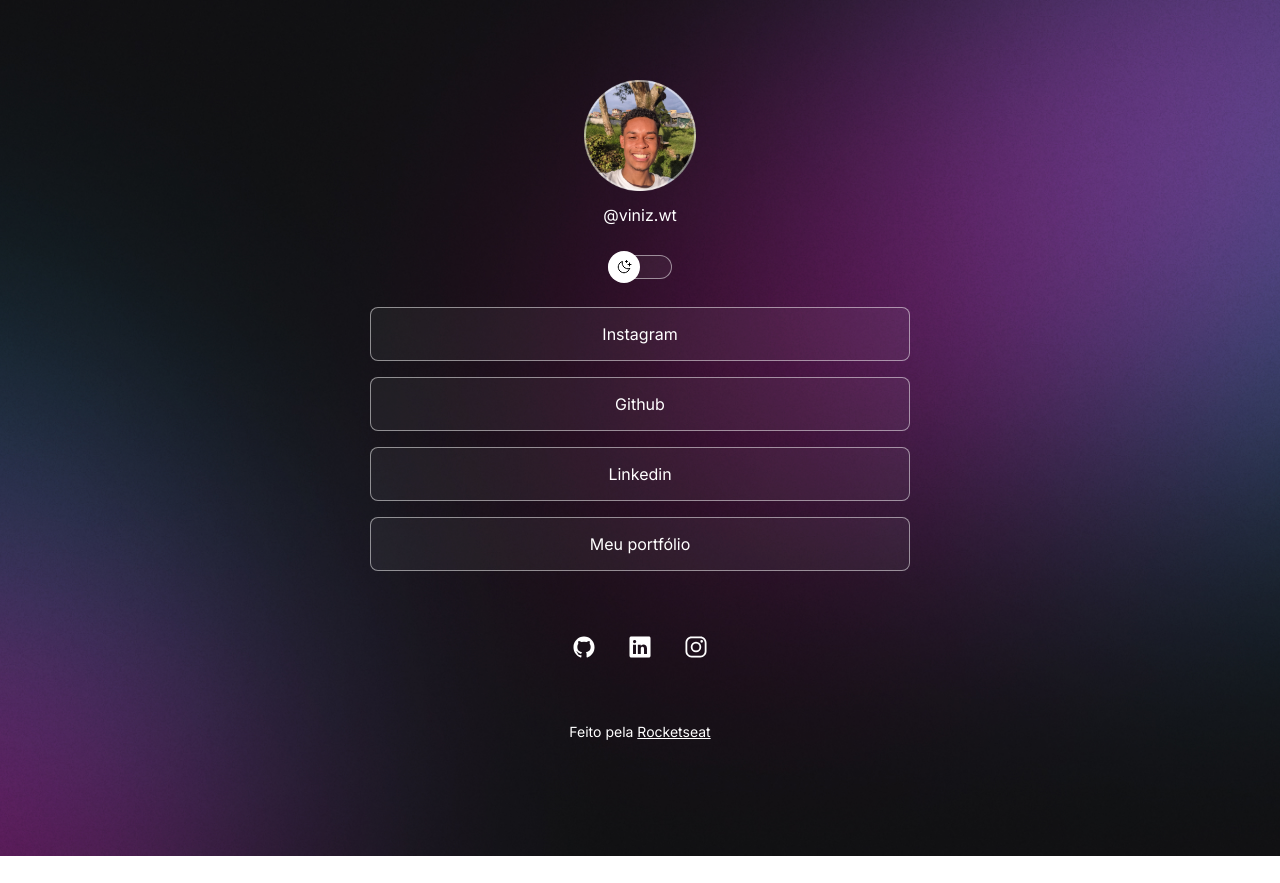
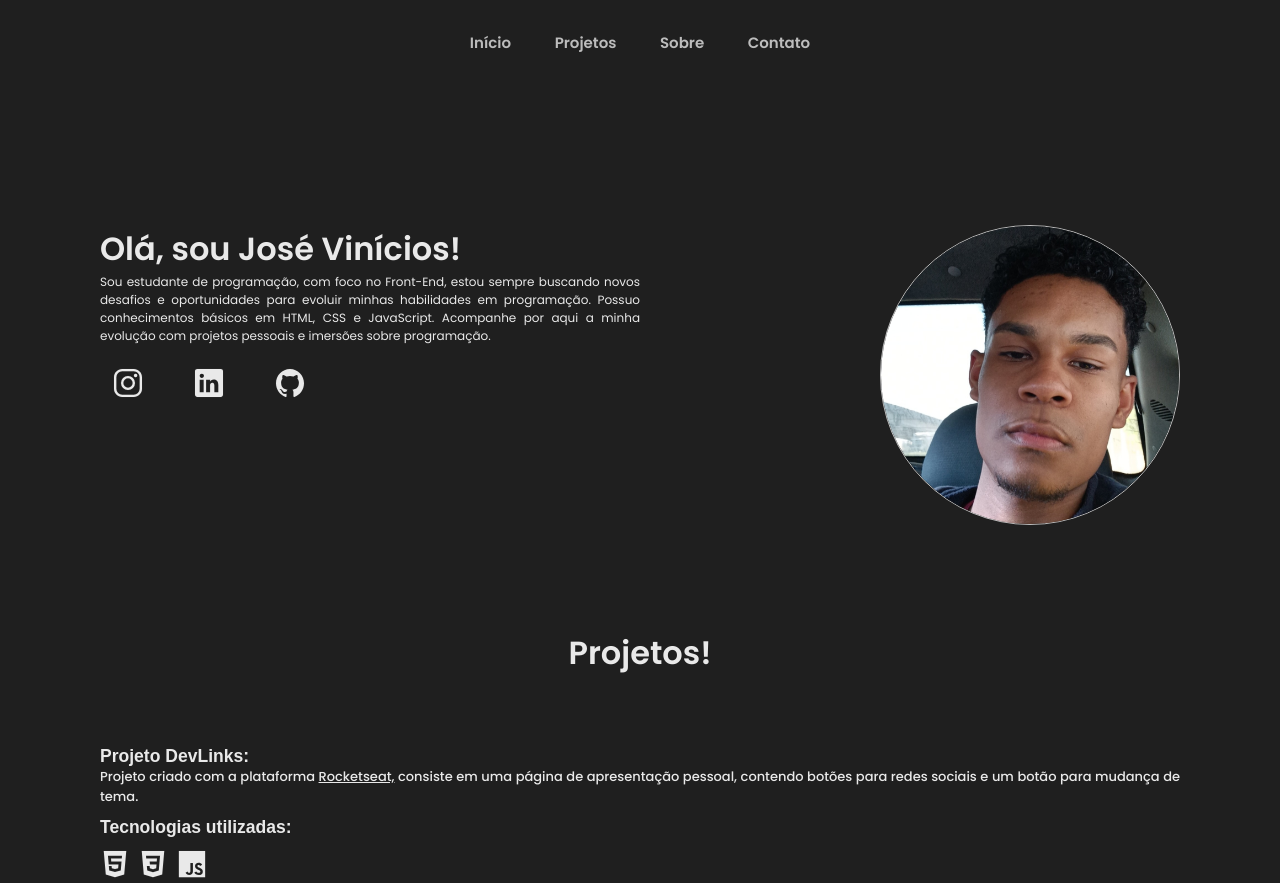
Before and after one commit to JoseVinicios/projetoDevLinks, a plain HTML site: page index.html in a window 1280 px wide. Shown: the top 883 px of the page. Before the commit the page ends 856 px from the top, so only its background shows below. Drawn offline with nearby package versions, Linux system fonts and the light colour scheme.

Commit message:
att projetos

```diff
--- a/index.html
+++ b/index.html
@@ -1,60 +1,113 @@
 <!DOCTYPE html>
-<html lang="pt-br" class="">
+<html lang="pt-br">
 <head>
+    <meta charset="UTF-8">
+    <meta name="viewport" content="width=device-width, initial-scale=1.0">
     <link rel="preconnect" href="https://fonts.googleapis.com">
     <link rel="preconnect" href="https://fonts.gstatic.com" crossorigin>
-    <link href="https://fonts.googleapis.com/css2?family=Inter&display=swap" rel="stylesheet">
-    <meta charset="UTF-8">
-    <meta name="viewport" content="width=device-width, initial-scale=1.0">
+    <link href="https://fonts.googleapis.com/css2?family=Poppins:ital,wght@0,100;0,200;0,300;0,400;0,500;0,600;0,700;0,800;0,900;1,100;1,200;1,300;1,400;1,500;1,600;1,700;1,800;1,900&display=swap" rel="stylesheet">
     <link rel="stylesheet" href="style.css">
-    <title>DevLinks</title>
+    <title>Vinícios Portifólio</title>
 </head>
 <body>
-    <div id="container">
-        <div id="profile">
-        <img src="assets/avatar.png" alt="Foto de Vinícios">
-                <p>@viniz.wt</p>
-        </div>
-    <div id="botao" onclick="toggleMode()">
-        <button>
-        </button>
-        <span></span>
-    </div>
-        <ul>
-            <li>
-                <a href="https://www.instagram.com/viniz.wt/" target="_blank">Instagram</a>
-            </li>
-            <li>
-                <a href="https://github.com/viniz08" target="_blank">Github</a>
-            </li>
-            <li>
-            <a href="https://www.linkedin.com/in/jos%C3%A9-vin%C3%ADcios-silva-dos-santos-5305a6234/" target="_blank">Linkedin</a>
-            </li>
-            <li>
-                <a href="#" target="_blank">Meu portfólio</a>
-            </li>
-        </ul>
-        <div id="links">
-            <a href="https://github.com/viniz08" target="_blank">
-             <ion-icon name="logo-github"></ion-icon>
+    <header>
+        <nav>
+
+            <a class="links" href="#">Início</a>
+            <a class="links" href="#">Projetos</a>
+            <a class="links" href="#">Sobre</a>
+            <a class="links" href="#">Contato</a>
+
+           </nav>
+    </header>
+
+    <div class="container">
+    <main class="Início" class="Projetos" class="Sobre">
+        <img id="imagem1" src="assets/vinicios.jpeg" alt="foto de josé vinícios">
+        <h1>Olá, sou José Vinícios!</h1>
+
+        <p class="paragrafo">
+            Sou estudante de programação, com foco no Front-End,
+            estou sempre buscando novos desafios e oportunidades para evoluir minhas habilidades em programação.
+            Possuo conhecimentos básicos em HTML, CSS e JavaScript. Acompanhe por aqui a minha evolução com projetos pessoais e imersões sobre programação.
+        </p>
+
+        <div id="redes">
+            <a href="https://www.instagram.com/viniz.wt/" target="_blank">
+                <ion-icon name="logo-instagram"></ion-icon>
             </a>
-
             <a href="https://www.linkedin.com/in/jos%C3%A9-vin%C3%ADcios-silva-dos-santos-5305a6234/" target="_blank">
                 <ion-icon name="logo-linkedin"></ion-icon>
             </a>
+            <a href="https://github.com/JoseVinicios" target="_blank">
+                <ion-icon name="logo-github"></ion-icon>
+            </a>
 
-            <a href="https://www.instagram.com/viniz.wt/" target="_blank">
-                <ion-icon name="logo-instagram"></ion-icon>
-            </a>
         </div>
-        <footer>
-            Feito pela <a href="https://rocketseat.com.br">Rocketseat</a>
-        </footer>
+
+    </main>
+
     </div>
 
+    <!--Projetos-->
+    <div class="container2">
+        <h1>Projetos!</h1>
+    <div class="projeto">
+    <ul>
+        <li>
+            <h3>Projeto DevLinks:</h3>
+            <p class="paragrafo2">Projeto criado com a plataforma <a href="https://www.rocketseat.com.br/discover" target="_blank">Rocketseat,</a>
+            consiste em uma página de apresentação pessoal, contendo botões para redes sociais e um botão para
+            mudança de tema.
+            </p>
+            <h3>Tecnologias utilizadas:</h3>
+            <p class="tecicons">
+                    <ion-icon name="logo-html5"></ion-icon>
+                    <ion-icon name="logo-css3"></ion-icon>
+                    <ion-icon name="logo-javascript"></ion-icon>
+            </p>
+
+
+            <img class="devlinksimg" src="assets/devlinks.png" alt="projeto dev links modo escuro">
+
+        <div class="acessos">
+            <a href="//josevinicios.github.io/projetoDevLinks/" target="_blank">
+                <ion-icon name="globe-outline"></ion-icon>
+                Site</a>
+            <a href="https://github.com/JoseVinicios/projetoDevLinks" target="_blank">
+                <ion-icon name="logo-github"></ion-icon>
+                Repositório</a>
+        </div>
+        </li>
+    </ul>
+    <ul>
+        <li>
+            <h3>Projeto Nlw-Unite:</h3>
+            <p class="paragrafo2">Outro projeto criado com a plataforma <a href="https://www.rocketseat.com.br/discover" target="_blank">Rocketseat,</a>
+            consiste em uma página de formulário, com lista atualizada, opção de check-in utilizando o JavaScript, feito em três vídeo aulas.
+            </p>
+            <h3>Tecnologias utilizadas:</h3>
+        <p class="tecicons">
+                <ion-icon name="logo-html5"></ion-icon>
+                <ion-icon name="logo-css3"></ion-icon>
+                <ion-icon name="logo-javascript"></ion-icon>
+        </p>
+
+            <img class="nlwimg" src="assets/nlw1.png" alt="projeto nlwunite">
+
+        <div class="acessos">
+            <a href="https://josevinicios.github.io/nlw-unite/" target="_blank">
+                <ion-icon name="globe-outline"></ion-icon>
+                Site</a>
+            <a href="https://github.com/JoseVinicios/nlw-unite" target="_blank">
+                <ion-icon name="logo-github"></ion-icon>
+                Repositório</a>
+        </div>
+        </li>
+    </ul>
+    </div>
 
     <script type="module" src="https://unpkg.com/ionicons@7.1.0/dist/ionicons/ionicons.esm.js"></script>
     <script nomodule src="https://unpkg.com/ionicons@7.1.0/dist/ionicons/ionicons.js"></script>
-    <script src="script.js"></script>
 </body>
 </html>
--- a/style.css
+++ b/style.css
@@ -1,163 +1,181 @@
-* {
-  margin: 0;
-  padding: 0;
-  box-sizing: border-box;
+*{
+    padding: 0;
+    margin: 0;
+    box-sizing: border-box;
 }
-body {
-  background: var(--bg-url) no-repeat top center/cover;
-  height: 100vh;
+body{
+    background-color: rgba(0, 0, 0, 0.877);
+    color: rgba(255, 255, 255, 0.7)
 }
-#container {
-  width: 100%;
-  max-width: 588px;
-  margin: 56px auto 0px;
-  padding: 0 24px;
+.container{
+    display: block;
+    max-width: 100%;
+    padding: 150px 100px;
 }
-:root {
-  --text-color: white;
-  --bg-url: url(./assets/bg-mobile.jpg);
-  --stroke-color: rgba(255, 255, 255, 0.5);
-  --surface-color: rgba(255, 255, 255, 0.05);
-  --surface-color-hover: rgba(255, 255, 255, 0.2);
-  --highlight-color: rgba(255, 255, 255, 0.1);
-  --botao-bg-url: url(./assets/moon-stars.svg);
+#imagem1{
+    border: 1px solid rgba(255, 255, 255, 0.7);
+    border-radius: 50%;
+    display: inline-block;
+    float: right;
+    width: 300px;
+    height: 300px;
+    align-items: center;
+
 }
-.light {
-  --text-color: black;
-  --bg-url: url(./assets/bg-mobile-light.jpg);
-  --stroke-color: rgba(0, 0, 0, 0.5);
-  --surface-color: rgba(0, 0, 0, 0.05);
-  --surface-color-hover: rgba(0, 0, 0, 0.2);
-  --highlight-color: rgba(0, 0, 0, 0.1);
-  --botao-bg-url: url(./assets/sun.svg);
+#imagem1:hover{
+    border: 3px solid rgba(255, 255, 255, 0.9);
+    transition: border 0.1s;
+    cursor: pointer;
 }
-body * {
-  font-family: "Inter", sans-serif;
-  color: var(--text-color);
+.paragrafo{
+    font: 400 12px/150% 'Poppins', sans-serif;
+    text-align: justify;
+    max-width: 50%;
+
 }
-#profile {
-  text-align: center;
-  padding: 24px;
+main, h1{
+    color: rgb(255, 255, 255, 0.9);
+    font: 600 32px/150% 'Poppins', sans-serif;
+    text-align: left;
+}
+header, nav{
+    margin-top: 6px;
+    text-align: center;
+    gap: 30px;
+    padding: 10px 40px;
+    font: 600 15px/150% 'Poppins', sans-serif;
+    cursor: default;
+}
+.links{
+    padding: 12px 20px;
+    border-radius: 25px;
+
+}
+.links:hover{
+    color: rgba(255, 255, 255, 0.9);
+    background: rgba(255, 255, 255, 0.5);
+    transform: scale(1.1);
+    transition: 800ms;
+    cursor:pointer;
+}
+a{
+    all: unset;
+}
+#redes{
+    justify-content: left;
+    max-width: 690px;
+    display: flex;
+    padding: 10px 0;
+    align-items: center;
+    gap: 25px;
+}
+#redes a{
+    display: flex;
+    align-items: center;
+    justify-content: center;
+    padding: 12px;
+    border-radius: 50px;
+
+}
+#redes a:hover{
+    background: rgba(255, 255, 255, 0.5);
+    transition: background 1.0s;
+    transition: font-size 1.0s;
+    font-size: 120%;
+    cursor: pointer;
+}
+/*projetos*/
+.container2{
+    display: block;
+    max-width: 100%;
+    padding: 50px 100px;
+}
+.container2 h1{
+    text-align: center;
+    padding: 8px;
+}
+.projeto{
+    max-width: 100%;
+}
+li{
+    all: unset;
+}
+.projeto li{
+    display: inline-block;
+    color: rgb(255, 255, 255, 0.9);
+    margin-top: 50px;
+    font: 600 15px/150% 'Popins', sans-serif;
+}
+.projeto h3{
+    margin-top: 10px;
+}
+.paragrafo2{
+    font: 500 13px/150% 'Poppins', sans-serif;
+    text-align: justify;
 }
 
-/*perfil*/
-#profile img {
-  width: 112px;
+.projeto li p a{
+    text-decoration: underline;
 }
-#profile p {
-  font-weight: 500;
-  line-height: 24px;
-  margin-top: 8px;
+.tecicons{
+    font-size: 30px;
+    margin-top: 10px;
 }
-/*switch*/
-#botao {
-  position: relative;
-  width: 64px;
-  margin: 4px auto;
+
+/*imagens projeto*/
+
+.devlinksimg{
+    padding: 1px;
+    display: inline-flex;
+    margin-top: 20px;
+    max-width: 100%;
+    height: 450px;
+    border-radius: 20px;
+    box-shadow: 1px 1px 2px 2px rgba(255, 255, 255, 0.7);
 }
-#botao button {
-  width: 32px;
-  height: 32px;
-  background: white var(--botao-bg-url) no-repeat center;
-  border: 0;
-  border-radius: 50%;
-  /*posicionamento do botao*/
-  position: absolute;
-  z-index: 1;
-  top: 50%;
-  left: 0;
-  transform: translateY(-50%);
+.nlwimg{
+    display: inline-flex;
+    padding: 1px;
+    margin-top: 20px;
+    max-width: 100%;
+    height: 660px;
+    border-radius: 20px;
+    box-shadow: 1px 1px 2px 2px rgba(255, 255, 255, 0.7);
+}
 
-  animation: back 0.4s;
+/*links abaixo da imagem*/
+.acessos{
+    padding: 10px;
+    max-width: max-content;
+    display: flex;
+    gap: 18px;
 }
-#botao span {
-  display: block;
-  width: 64px;
-  height: 24px;
-  background: var(--surface-color);
-  border: 1px solid var(--stroke-color);
-  -webkit-backdrop-filter: blur(4px);
-  border-radius: 9999px;
+.acessos a{
+    text-decoration: none;
+    font: 500 12px/150% 'Poppins', sans-serif;
+    display: inline-flex;
+    float: right;
+    align-items: center;
 }
-.light #botao button {
-  animation: slide 0.4s forwards;
+.acessos ion-icon{
+    font-size: 25px;
 }
-#botao button:hover {
-  outline: 8px solid var(--highlight-color);
+.acessos a:hover{
+    cursor: pointer;
 }
-/* links*/
-ul {
-  list-style: none;
-  display: flex;
-  flex-direction: column;
-  gap: 16px;
-  padding: 24px 0;
+.acessos ion-icon:hover{
+    background: rgba(255, 255, 255, 0.5);
+    border-radius: 50px;
+    font-size: 30px;
+    transition: background 1.0s;
+    transition: font-size 1.0s;
 }
-ul li a {
-  display: flex;
-  align-items: center;
-  justify-content: center;
+/*scroolbar lateral*/
+::-webkit-scrollbar { width: 8px; }
 
-  padding: 16px 24px;
-  text-decoration: none;
+::-webkit-scrollbar-track { background: transparent; }
 
-  background: var(--surface-color);
-  border: 1px solid var(--stroke-color);
-
-  border-radius: 8px;
-  -webkit-backdrop-filter: blur(4px);
-  font-weight: 500;
-
-  transition: background 0.2s;
+::-webkit-scrollbar-thumb {
+  background: linear-gradient(220.55deg, rgba(0, 0, 0, 0.877) 0%, rgba(82, 79, 79, 0.877) 100%);
+  border-radius: 20px;
 }
-ul li a:hover {
-  background: var(--surface-color-hover);
-  border: 1.5px solid var(--text-color);
-}
-#links {
-  display: flex;
-  justify-content: center;
-  padding: 24px 0;
-  font-size: 24px;
-}
-#links a {
-  display: flex;
-  align-items: center;
-  justify-content: center;
-  padding: 16px;
-  transition: background 0.2s;
-  border-radius: 50%;
-}
-#links a:hover {
-  background: var(--highlight-color);
-}
-footer {
-  padding: 24px 0;
-  text-align: center;
-  font-size: 14px;
-}
-/*media queries */
-@media (min-width: 700px) {
-  :root {
-    --bg-url: url(./assets/bg-desktop.jpg);
-  }
-  .light {
-    --bg-url: url(./assets/bg-desktop-light.jpg);
-  }
-}
-@keyframes slide {
-  from {
-    left: 0;
-  }
-  to {
-    left: 50%;
-  }
-}
-@keyframes back {
-  from {
-    left: 50%;
-  }
-  to {
-    left: 0;
-  }
-}
```
Also changed, not shown: assets/devlinks.png (added), assets/nlw1.png (added), assets/nlw2.png (added), assets/vinicios.jpeg (added).
